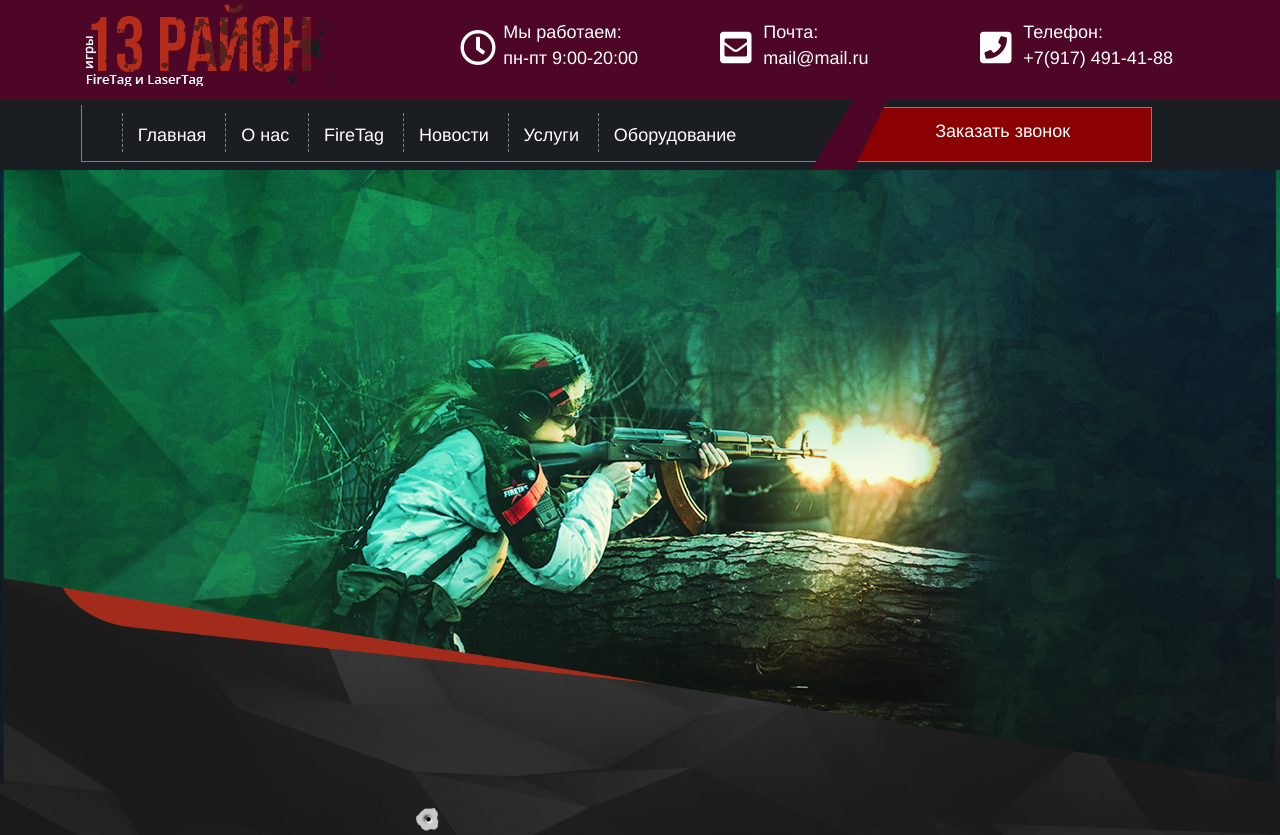
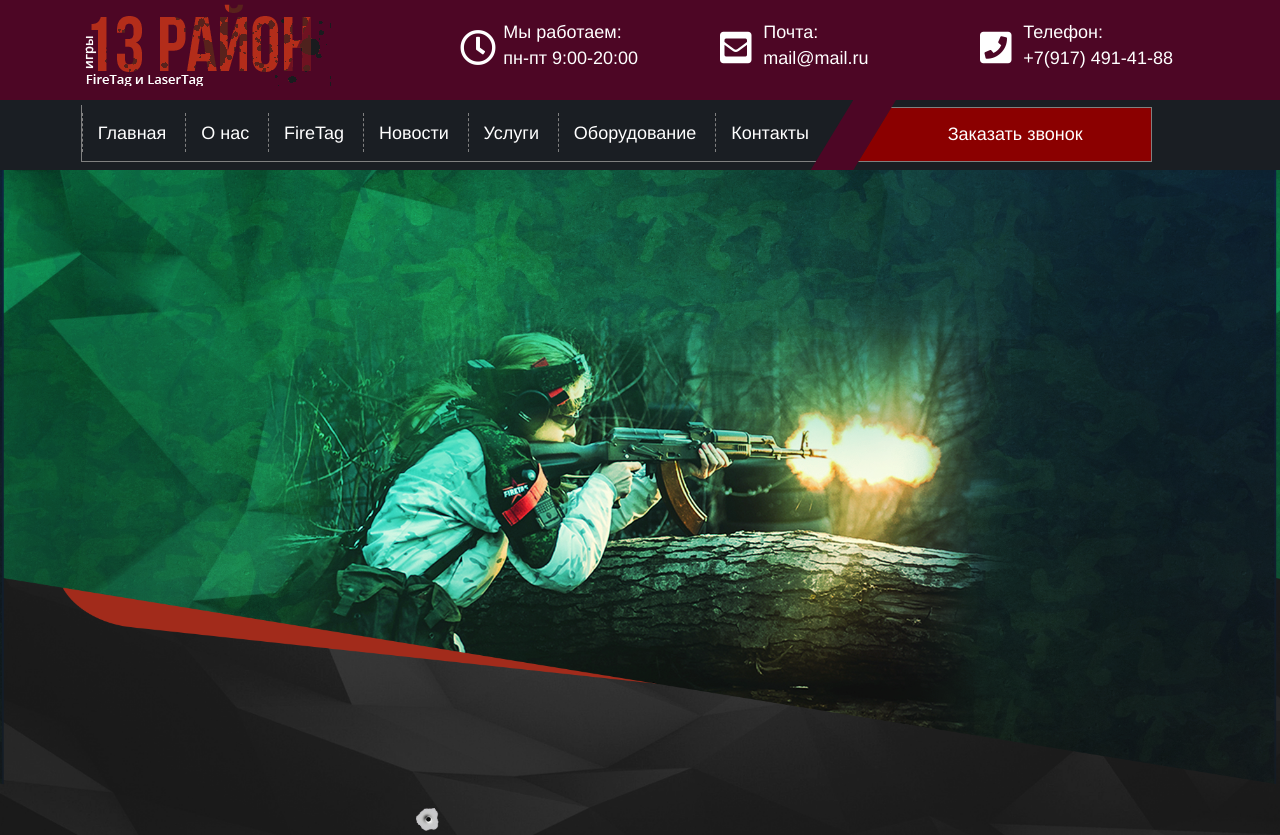
Before and after one commit to kotovenc/firetag, a Django app: template Firetag_app/templates/index.html in a window 1280 px wide. Shown: the top 835 px of the page. Run offline with Django 3.2, Linux system fonts and the light colour scheme; the template is opened without the code that fills it, so the values that code supplies are empty; some libraries are stand-ins or nearby versions.

Commit message:
Тестовое меню

```diff
--- a/Firetag_app/templates/index.html
+++ b/Firetag_app/templates/index.html
@@ -28,6 +28,8 @@
 crossorigin="anonymous"></script>
 <script type="text/javascript" src="js/menu.js"></script>
 </head>
+
+
 <body>
 <div class="header">
     <div class="container header_content ">
@@ -77,31 +79,63 @@
 <div class="menu">
   <div class="container-fluid menu_content">
     <div class="row">
-              <div class="col-xs-6 col-sm-7 col-md-7 col-lg-8 col-xl-8 leftbar">
+      <div class="col-xs-7 col-sm-7 col-md-7 col-lg-8 col-xl-8 leftbar">
         <nav id="navbarID">
          <ul>
           <i class="fas fa-bars fa-2x" id="toggle-btn"></i>
-                    <li class="menu-item"><a href="#">Главная</a></li>
-                    <li class="menu-item"><a href="#">О нас</a></li>
-                    <li class="menu-item"><a href="#">FireTag</a></li>
-                    <li class="menu-item"><a href="#">Новости</a></li>
-                    <li class="menu-item"><a href="#">Услуги</a></li>
-                    <li class="menu-item"><a href="#">Оборудование</a></li>
-                    <li class="menu-item"><a href="#">Контакты</a></li>
+          <li class="desktop-menu-item"><a href="#">Главная</a></li>
+          <li class="desktop-menu-item"><a href="#">О нас</a></li>
+          <li class="desktop-menu-item"><a href="#">FireTag</a></li>
+          <li class="desktop-menu-item"><a href="#">Новости</a></li>
+          <li class="desktop-menu-item"><a href="#">Услуги</a></li>
+          <li class="desktop-menu-item"><a href="#">Оборудование</a></li>
+          <li class="desktop-menu-item"><a href="#">Контакты</a></li>
         </ul>
       </nav>
     </div>
-             <div class="col-xs-offset-6 col-sm-offset-7 col-md-offset-7 col-lg-offset-8 rightbar">
+    <div class="col-xs-offset-7 col-sm-offset-7 col-md-offset-7 col-lg-offset-8 rightbar">
       <div class="orderCall">
-                <div id="orderText">Заказать звонок</div></div>
+        <div id="orderText">Заказать звонок</div>
+      </div>
+    </div>
   </div>
 </div>
 </div>
 </div>
 
 <div class="fireLazertag">
-      <div class="container fireLazertag_content">
-        <!--Код блока fireLazertag-->
+
+  <div class="container-fluid fireLazertag_content">
+    <div class="row">
+     <div class="col-xs-7 col-sm-7 col-md-7 col-lg-8  mobile-tab">
+      <nav id="mobile">
+        <ul>
+          <a href="#">
+            <li class="menu-item">Главная</li>
+          </a>
+          <a href="#">
+            <li class="menu-item">О нас</li>
+          </a>
+          <a href="#">
+            <li class="menu-item">FireTag</li>
+          </a>
+          <a href="#">
+            <li class="menu-item">Новости</li>
+          </a>
+          <a href="#">
+            <li class="menu-item">Услуги</li>
+          </a>
+          <a href="#">
+            <li class="menu-item">Оборудование</li>
+          </a>
+          <a href="#">
+            <li class="menu-item">Контакты</li>
+          </a>
+        </ul>
+      </nav>
+    </div>
+
+  </div>
 </div>
 <div class="fireLazertag_bg">
   <!--img src="img/laser-bg.png" /-->
@@ -173,7 +207,7 @@
 
 
 <!-- на jQuery (необходим для Bootstrap - х JavaScript плагины) -->
-    <script src="https://ajax.googleapis.com/ajax/libs/jquery/1.12.4/jquery.js"></script>
+
 <!-- Включают все скомпилированные плагины (ниже), или включать отдельные файлы по мере необходимости -->
 <script src="js/bootstrap.js"></script>
 </body>
--- a/Firetag_app/templates/js/menu.js
+++ b/Firetag_app/templates/js/menu.js
@@ -1,5 +1,11 @@
 $(document).ready(function() {
+	$('.mobile-tab').hide();
 	$('#toggle-btn').click(function(){
-		$('.menu-item').slideToggle("slow");
+		$('.mobile-tab').slideToggle("slow");
 	});
+
+	$('.menu-item').click(function(){
+				$('.mobile-tab').slideToggle("slow");
+			});
+
 });
--- a/Firetag_app/templates/style.css
+++ b/Firetag_app/templates/style.css
@@ -1,6 +1,11 @@
+*{
+	margin: 0;
+	padding: 0;
+}
+
 .header {
 	background-color: #4d0625;
-	height: 410px;
+	height: 50%;
 	z-index: 3;
 }
 
@@ -22,13 +27,8 @@
 	margin-top: 10px;
 }
 
-.menu {
-}
-
 .leftbar {
 	height: 70px;
-	//-webkit-clip-path: polygon(0 0, 39% 0, 100% 100%, 0% 100%);
-	//clip-path: polygon(0 0, 100% 0, 90% 100%, 0% 100%);
 	background-color: #1a1e23;
 }
 
@@ -54,36 +54,36 @@
 
 
 #orderText {
-	font-size: 18px;
-	position: relative;
-	bottom: 30%;
+    margin-left: 25px;
+    align-self: center;
+    font-size: 18px;
 }
 
-nav {
+#navbarID {
 	width: 100%;
 	padding: 0px 0px 0px 8%;
 	height: 100%;
 }
 
-nav ul {
+#navbarID ul {
 	height: 81%;
 	margin-top: 5px;
 	border-bottom: 0.5px solid grey;
 	border-left: 0.5px solid grey;
 }
 
-nav li {
+#navbarID li {
 	justify-content: center;
 	height: 100%;
-	display: inline-flex;
+	//display: inline-flex;
 	flex-direction: column;
 }
 
-nav a {
+#navbarID a {
 	display: flex;
 	align-self: center;
 	text-decoration: none;
-	padding: 10px 15px 0px 15px;
+	padding: 8px 15px 0px 15px;
 	color: white;
 	font-size: 18px;
 	border-left: 1px dashed grey;
@@ -122,6 +158,8 @@ nav a {
 	//border: 5px solid green;
 	width: 100%;
 	position: absolute;
+	z-index: 3;
+	//padding-left: 0px;
 }
 
 .about {
@@ -440,6 +479,15 @@ nav a {
 		clip-path: polygon(0% 0, 100% 0, 95% 100%, 0% 100%);
 	}
 	.rightbar {
-		clip-path: polygon(8% 0, 100% 0, 100% 100%, 0% 100%);
+		clip-path: polygon(10% 0, 100% 0, 100% 100%, 0% 100%);
+	}
+	#navbarID li {
+	display: inline-flex;
+	}
+	.mobile-tab {
+		position: relative;
+		display: none!important;
+		background-color: #1a1e23;
+		z-index: 3;
 	}
 }
```
Also changed, not shown: other parts of Firetag_app/templates/style.css (+50 -13 lines). Lines whose indentation alone changed are shown as unchanged.
